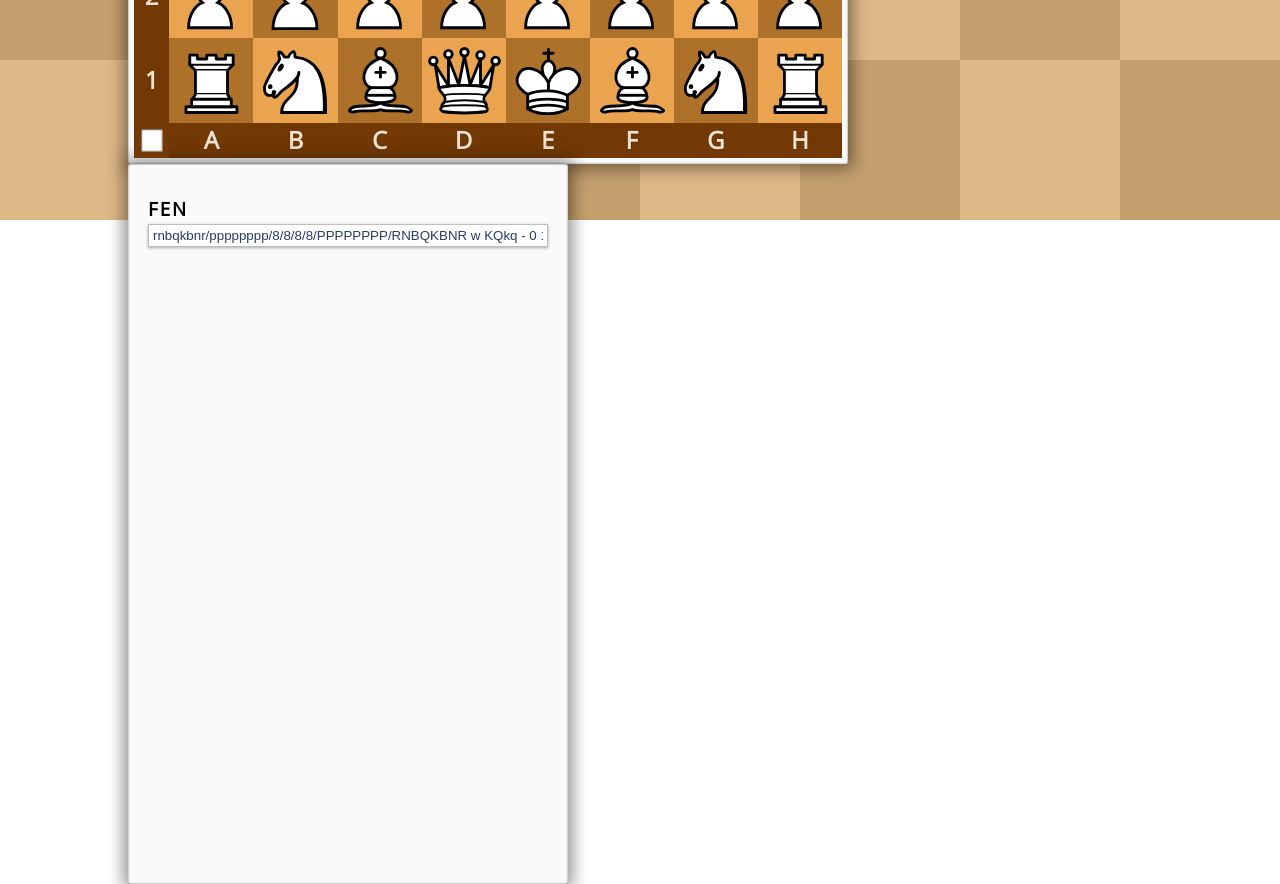
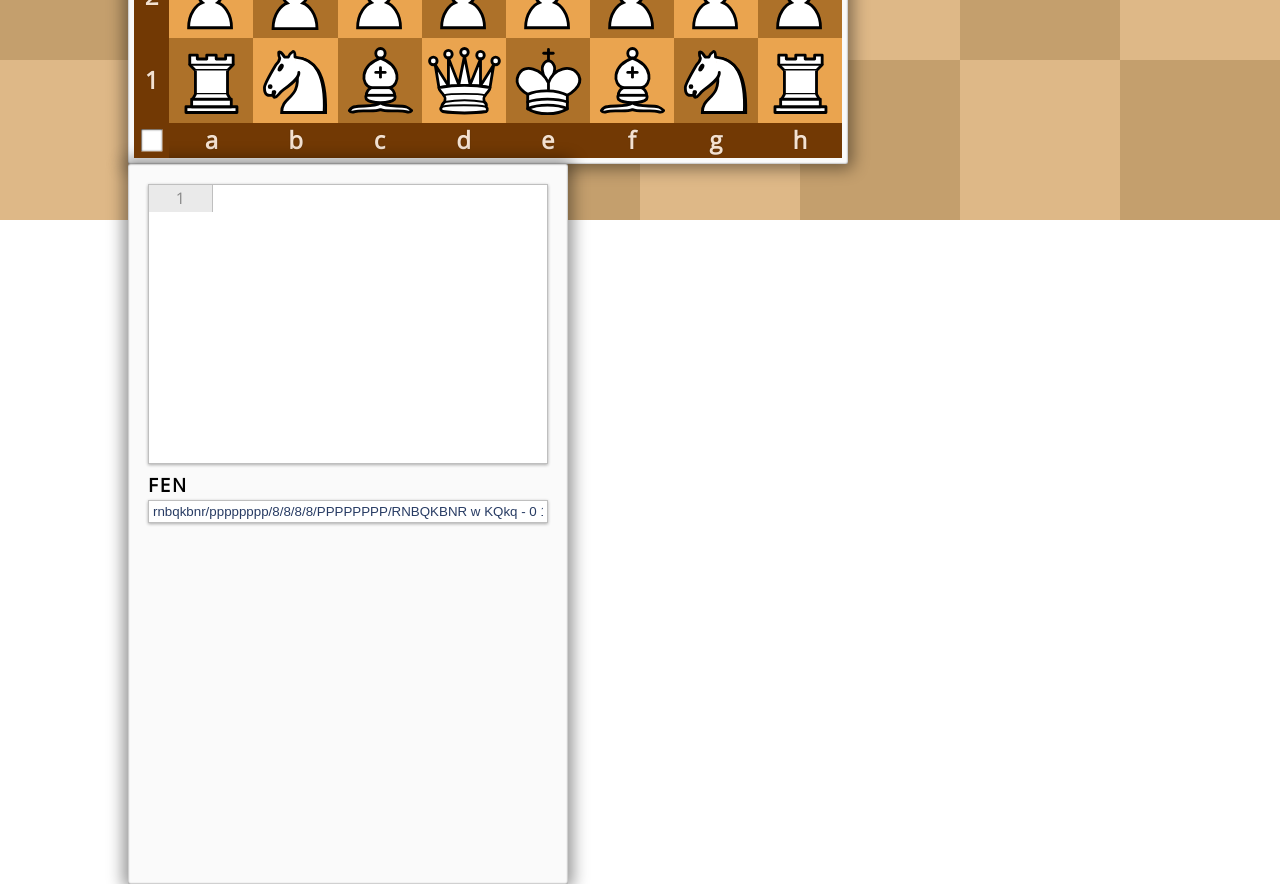
Before and after one commit to mbuvarp/chessboard, a Vue app in the folder chessboard/: page / in a window 1280 px wide. Shown: the part 580-1464 px from the top of the page. Built offline with nearby package versions, Linux system fonts and the light colour scheme.

Commit message:
Movelist up and working

```diff
--- a/chessboard/src/components/Board.vue
+++ b/chessboard/src/components/Board.vue
@@ -82,7 +82,7 @@
                 pieces: [],
                 squares: [],
                 numbers: ['8', '7', '6', '5', '4', '3', '2', '1'],
-                letters: ['A', 'B', 'C', 'D', 'E', 'F', 'G', 'H'],
+                letters: ['a', 'b', 'c', 'd', 'e', 'f', 'g', 'h'],
 
                 currentPiece: null,
                 turn: 0,
@@ -136,7 +136,7 @@
             generateSquares() {
                 for (let y = 8; y > 0; --y) {
                     this.squares.push([])
-                    for (let x = 65; x < 73; ++x)
+                    for (let x = 97; x < 105; ++x)
                         this.squares[8 - y].push(String.fromCharCode(x) + y.toString())
                 }
             },
@@ -148,7 +148,7 @@
                         const type = officers[i]
                         const color = n === 0 ? 'W' : 'B'
                         const side = i < 3 ? 'Q' : (i > 4 ? 'K' : null)
-                        const letter = String.fromCharCode(65 + i)
+                        const letter = String.fromCharCode(97 + i)
                         const square = n === 0 ? `${letter}1` : `${letter}8`
 
                         const piece = new ChessPiece(type, color, side, square)
@@ -161,7 +161,7 @@
                         const type = 'P'
                         const color = n === 0 ? 'W' : 'B'
                         const side = null
-                        const letter = String.fromCharCode(65 + i)
+                        const letter = String.fromCharCode(97 + i)
                         const square = n === 0 ? `${letter}2` : `${letter}7`
 
                         const piece = new ChessPiece(type, color, side, square)
@@ -295,7 +295,7 @@
                     return
 
                 let capture = false
-                let castling = false
+                let castling = 0
 
                 // Check if there is a capture
                 if (this.squareIsOccupied(square, piece.opponent)) {
@@ -303,7 +303,7 @@
                     this.halfMove = -1
                     capture = true
                 } else if (square === this.enPassant && piece.type === 'P') {
-                    const epSquare = this.enPassant.substring(0, 1) + (parseInt(this.enPassant.substring(1, 2), 10) + (piece.color === 'W' ? -1 : 1))
+                    const epSquare = this.enPassant.getFile() + (this.enPassant.getRankNum() + (piece.color === 'W' ? -1 : 1))
                     this.capturePiece(this.getPieceBySquare(epSquare))
                     this.halfMove = -1
                     capture = true
@@ -322,7 +322,7 @@
                         const rookFile = direction ? 'H' : 'A'
                         const rook = this.getPieceBySquare(`${rookFile}${rank}`)
                         rook.square = direction ? `F${rank}` : `D${rank}`
-                        castling = true
+                        castling = direction ? 1 : 2
                     }
                 }
 
@@ -349,7 +349,7 @@
 
                 // Check for en passant
                 if (piece.type === 'P' && Math.abs(square.charCodeAt(1) - prevSquare.charCodeAt(1)) > 1)
-                    this.enPassant = String.fromCharCode(square.charCodeAt(0)) + (parseInt(square.substring(1, 2), 10) + (piece.color === 'W' ? -1 : 1))
+                    this.enPassant = String.fromCharCode(square.charCodeAt(0)) + (square.getRankNum() + (piece.color === 'W' ? -1 : 1))
                 else
                     this.enPassant = null
 
@@ -429,19 +429,21 @@
                     if (self.boardConfig.highlight.move)
                         self.highlightedSquares.move = [prevSquare, square]
 
-                    // Update FEN, PGN and find new legal moves
-                    self.updateConfigFEN(self.createFEN())
-                    self.updateConfigPGN(piece.type, square, prevSquare, capture, castling, pgnFile, pgnRank)
+                    // Find new legal moves
                     self.findAllLegalMoves()
 
                     if (self.check) {
                         self.checkmate = self.lookForCheckMate(self.turn === 0 ? 'W' : 'B', true)
                         // TODO what to do on mate
                     }
+
+                    // Update FEN, PGN and find new legal moves
+                    self.updateConfigFEN(self.createFEN())
+                    self.updateConfigPGN(piece.type, square, prevSquare, capture, castling, self.check, self.checkmate, pgnFile, pgnRank)
                 }
 
                 // Check for promotion
-                if (piece.type === 'P' && piece.square.substring(1, 2) === (piece.color === 'W' ? '8' : '1')) {
+                if (piece.type === 'P' && piece.square.getRank() === (piece.color === 'W' ? '8' : '1')) {
                     this.promote(piece, square)
                     const unwatch = this.$watch('promoting', function (value) {
                         if (!value)
@@ -464,7 +466,7 @@
                 this.promoting = true
 
                 // Set promoter style
-                const file = Math.abs(square.charCodeAt(0) - (this.boardConfig.flipped ? 73 : 64))
+                const file = Math.abs(square.getFileNum() - (this.boardConfig.flipped ? 105 : 96))
                 const toRight = file > 5
                 let left = squareElement.offset().left
                 if (toRight)
@@ -498,8 +500,8 @@
                         this.pieces[i].legalMoves = this.findLegalMovesForPiece(this.pieces[i])
 
                 if (!nocheck) {
-                    const onFileor = this.turn ? 'B' : 'W'
-                    const check = this.lookForCheck(true, onFileor)
+                    const onColor = this.turn ? 'B' : 'W'
+                    const check = this.lookForCheck(true, onColor)
                     this.check = check.length > 0
                     this.checkingPieces = check
                 }
@@ -508,17 +510,17 @@
                 // TODO check if can move, e.g. if there is a discovered check
 
                 // Function to get letter from file number
-                const lfc = file => String.fromCharCode(64 + file)
+                const lfc = file => String.fromCharCode(96 + file)
                 // Function to get square from numbers
                 const sfn = (file, rank) => `${lfc(file)}${rank}`
                 // Function to get numbers from square
-                const stn = sqr => [sqr.charCodeAt(0) - 64, parseInt(sqr.substring(1, 2), 10)]
+                const stn = sqr => [sqr.charCodeAt(0) - 96, sqr.getRankNum()]
 
                 let legalMoves = []
 
-                const letter = piece.square.substring(0, 1)
-                const file = letter.charCodeAt(0) - 64
-                const rank = parseInt(piece.square.substring(1, 2), 10)
+                const letter = piece.square.getFile()
+                const file = piece.square.getFileNum()
+                const rank = piece.square.getRankNum()
 
                 if (piece.type === 'P') {
                     if (piece.color === 'W') {
@@ -882,30 +884,30 @@
                     // Castling
                     if (piece.color === 'W') {
                         if (this.castling.whiteKing &&
-                            !this.squareIsOccupied('F1') &&
-                            !this.squareIsOccupied('G1') &&
-                            !this.squareIsAttacked('F1', piece.opponent) &&
-                            !this.squareIsAttacked('G1', piece.opponent))
-                            legalMoves.push('G1')
+                            !this.squareIsOccupied('f1') &&
+                            !this.squareIsOccupied('g1') &&
+                            !this.squareIsAttacked('f1', piece.opponent) &&
+                            !this.squareIsAttacked('g1', piece.opponent))
+                            legalMoves.push('g1')
                         if (this.castling.whiteQueen &&
-                            !this.squareIsOccupied('C1') &&
-                            !this.squareIsOccupied('D1') &&
-                            !this.squareIsAttacked('C1', piece.opponent) &&
-                            !this.squareIsAttacked('D1', piece.opponent))
-                            legalMoves.push('C1')
+                            !this.squareIsOccupied('c1') &&
+                            !this.squareIsOccupied('d1') &&
+                            !this.squareIsAttacked('c1', piece.opponent) &&
+                            !this.squareIsAttacked('d1', piece.opponent))
+                            legalMoves.push('d1')
                     } else {
                         if (this.castling.blackKing &&
-                            !this.squareIsOccupied('F8') &&
-                            !this.squareIsOccupied('G8') &&
-                            !this.squareIsAttacked('F8', piece.opponent) &&
-                            !this.squareIsAttacked('G8', piece.opponent))
-                            legalMoves.push('G8')
+                            !this.squareIsOccupied('f8') &&
+                            !this.squareIsOccupied('g8') &&
+                            !this.squareIsAttacked('f8', piece.opponent) &&
+                            !this.squareIsAttacked('g8', piece.opponent))
+                            legalMoves.push('g8')
                         if (this.castling.blackQueen &&
-                            !this.squareIsOccupied('C8') &&
-                            !this.squareIsOccupied('D8') &&
-                            !this.squareIsAttacked('C8', piece.opponent) &&
-                            !this.squareIsAttacked('D8', piece.opponent))
-                            legalMoves.push('C8')
+                            !this.squareIsOccupied('c8') &&
+                            !this.squareIsOccupied('d8') &&
+                            !this.squareIsAttacked('c8', piece.opponent) &&
+                            !this.squareIsAttacked('d8', piece.opponent))
+                            legalMoves.push('c8')
                     }
 
                     legalMoves.removeIf(sqr => this.squareIsOccupied(sqr, piece.color))
@@ -913,18 +915,18 @@
 
                 return legalMoves
             },
-            lookForCheck(returnPieces, onFileor) {
+            lookForCheck(returnPieces, onColor) {
                 if (typeof returnPieces === 'undefined')
                     returnPieces = false
 
                 // Check to see if king square is attacked
-                const king = this.pieces.find(piece => piece.color === onFileor && piece.type === 'K')
+                const king = this.pieces.find(piece => piece.color === onColor && piece.type === 'K')
 
                 if (typeof king === 'undefined')
                     // TODO invalid game
                     return false
 
-                return this.squareIsAttacked(king.square, onFileor === 'W' ? 'B' : 'W', returnPieces)
+                return this.squareIsAttacked(king.square, onColor === 'W' ? 'B' : 'W', returnPieces)
             },
             lookForCheckIf(fromSquare, toSquare) {
                 const piece = this.getPieceBySquare(fromSquare)
@@ -949,13 +951,13 @@
                 this.findAllLegalMoves(false)
                 return check
             },
-            lookForCheckMate(onFileor, checkedForCheck) {
-                const isCheck = checkedForCheck || this.lookForCheck(true, onFileor)
+            lookForCheckMate(onColor, checkedForCheck) {
+                const isCheck = checkedForCheck || this.lookForCheck(true, onColor)
                 if (isCheck !== true && isCheck.length === 0)
                     return false
                 const checkingPieces = isCheck === true ? this.checkingPieces : isCheck
 
-                const king = this.pieces.find(piece => piece.color === onFileor && piece.type === 'K')
+                const king = this.pieces.find(piece => piece.color === onColor && piece.type === 'K')
                 if (typeof king === 'undefined')
                     // TODO invalid game
                     return false
@@ -973,7 +975,7 @@
 
                 // See if checking piece can be captured
                 const checkingPieceSquare = checkingPieces[0].square
-                const attackedBy = this.squareIsAttacked(checkingPieceSquare, onFileor, true)
+                const attackedBy = this.squareIsAttacked(checkingPieceSquare, onColor, true)
                 if (attackedBy.length > 0) {
                     // See if one of the attacking pieces can move
                     for (let i = 0; i < attackedBy.length; i++) {
@@ -992,7 +994,7 @@
 
                 // Check if any piece can move into one of the squares between attacking piece and king.
                 const squaresBetween = this.getSquaresBetween(checkingPieceSquare, king.square)
-                const pieces = this.pieces.filter(piece => !piece.is_captured && piece.color === onFileor)
+                const pieces = this.pieces.filter(piece => !piece.is_captured && piece.color === onColor)
                 for (let p = 0; p < pieces.length; p++) {
                     const piece = pieces[p]
                     // If piece is king, then that doesn't count, obviously
@@ -1018,12 +1020,12 @@
                     return typeof piece !== 'undefined' && piece.color === color && !piece.is_captured
                 return typeof piece !== 'undefined' && !piece.is_captured
             },
-            squareIsAttacked(square, byFileor, returnPieces) {
+            squareIsAttacked(square, byColor, returnPieces) {
                 if (typeof returnPieces === 'undefined')
                     returnPieces = false
 
                 const attackingPieces = []
-                const pieces = this.pieces.filter(piece => piece.color === byFileor && !piece.is_captured)
+                const pieces = this.pieces.filter(piece => piece.color === byColor && !piece.is_captured)
 
                 for (let i = 0; i < pieces.length; i++) {
                     const piece = pieces[i]
@@ -1036,7 +1038,7 @@
                         const pawnFile = piece.square.charCodeAt(0)
                         const pawnLeft = String.fromCharCode(pawnFile - 1)
                         const pawnRight = String.fromCharCode(pawnFile + 1)
-                        const pawnRank = parseInt(piece.square.substring(1, 2), 10)
+                        const pawnRank = piece.square.getRankNum()
                         const attackRank = pawnRank + (piece.color === 'W' ? 1 : -1)
                         const pawnThreat = [
                             `${pawnLeft}${attackRank}`,
@@ -1151,7 +1153,7 @@
                     let rankStr = ''
                     let empty = 0
                     // Iterate over files, from A
-                    for (let c = 65; c <= 72; ++c) {
+                    for (let c = 97; c <= 104; ++c) {
                         const letter = String.fromCharCode(c)
                         const piece = this.getPieceBySquare(`${letter}${r}`)
                         if (typeof piece === 'undefined')
@@ -1187,13 +1189,18 @@
 
                 return fen
             },
-            updateConfigPGN(type, square, prevSquare, capture, castling, pgnFile, pgnRank) {
+            updateConfigPGN(type, square, prevSquare, capture, castling, check, checkmate, pgnFile, pgnRank) {
                 let pgn = ''
-                pgn += type === 'P' ? (capture ? prevSquare.getFile() : '') : type
-                pgn += pgnFile || ''
-                pgn += pgnRank || ''
-                pgn += capture ? 'x' : ''
-                pgn += square
+                if (castling === 0) {
+                    pgn += type === 'P' ? (capture ? prevSquare.getFile() : '') : type
+                    pgn += pgnFile || ''
+                    pgn += pgnRank || ''
+                    pgn += capture ? 'x' : ''
+                    pgn += square
+                    pgn += check && !checkmate ? '+' : ''
+                    pgn += checkmate ? '#' : ''
+                } else
+                    pgn += castling === 1 ? 'O-O' : 'O-O-O'
                 this.addPGNMove(pgn)
             },
 
--- a/chessboard/src/components/BoardControls.vue
+++ b/chessboard/src/components/BoardControls.vue
@@ -3,7 +3,11 @@
     <div id="controls">
         <div class="pgn">
             <ul>
-
+                <li v-for="move in movelist">
+                    <div class="movenr" v-text="move.movenr"></div>
+                    <div :class="{ 'halfmove': true, 'white': true, 'prev': move.prev === 'white' }" v-text="move.white"></div>
+                    <div :class="{ 'halfmove': true, 'black': true, 'prev': move.prev === 'black' }" v-text="move.black"></div>
+                </li>
             </ul>
         </div>
         <div class="fen">
@@ -26,7 +30,18 @@
 
         computed: {
             movelist() {
+                const moves = []
+                for (let i = 0; i < this.pgn.moves.length; i++) {
+                    const move = this.pgn.moves[i]
 
+                    moves.push({
+                        movenr: i + 1,
+                        white: move[0],
+                        black: move[1],
+                        prev: i !== this.pgn.moves.length - 1 ? false : (typeof move[1] === 'undefined' ? 'white' : 'black')
+                    })
+                }
+                return moves
             },
 
             ...mapState({
@@ -54,7 +69,7 @@
     div#controls {
         width: 440px;
         height: 720px;
-        padding: 16px 20px;
+        padding: 20px;
         float: left;
         background-color: #fafafa;
         box-shadow: 0 0 16px 5px rgba(0, 0, 0, 0.42),
@@ -79,8 +94,56 @@
                 box-shadow: 0 1px 3px 1px rgba(0, 0, 0, 0.32);
             }
         }
+        div.pgn {
+            width: 100%;
+            height: 280px;
+            overflow-x: hidden;
+            overflow-y: auto;
+            background-color: white;
+            border: 1px solid #bfbfbf;
+            box-shadow: 0 1px 3px 0px rgba(0, 0, 0, 0.32);
+            color: rgb(40, 60, 100);
+            box-sizing: border-box;
+
+            ul {
+                width: 100%;
+                height: 100%;
+                margin: 0;
+                padding: 0;
+                list-style-type: none;
+                box-sizing: border-box;
+
+                li {
+                    line-height: 1.7rem;
+
+                    div {
+                        display: inline-block;
+                        box-sizing: border-box;
+
+                        &.movenr {
+                            width: 16%;
+                            background-color: #eaeaea;
+                            color: #888;
+                            border-right: 1px solid #bfbfbf;
+                            text-align: center;
+                        }
+                        &.halfmove {
+                            width: 40%;
+
+                            &.white {
+                                border-right: 1px solid #bfbfbf;
+                            }
+                            &.prev {
+                                color: #e23516;
+                            }
+                        }
+                    }
+                }
+            }
+        }
         div.fen {
             width: 100%;
+            margin-top: 8px;
         }
     }
 
--- a/chessboard/src/functions/prototype.js
+++ b/chessboard/src/functions/prototype.js
@@ -14,7 +14,7 @@ export default function () {
     }
     String.prototype.getFile = getFileFromString
     function getFileNumFromString() {
-        return this.getFile().charCodeAt(0) - 64
+        return this.getFile().charCodeAt(0) - 96
     }
     String.prototype.getFileNum = getFileNumFromString
 
@@ -28,7 +28,7 @@ export default function () {
     String.prototype.getRankNum = getRankNumFromString
 
     function getFileLetterFromNum() {
-        return String.fromCharCode(64 + this)
+        return String.fromCharCode(96 + this)
     }
     Number.prototype.getFileLetter = getFileLetterFromNum
 }
```
